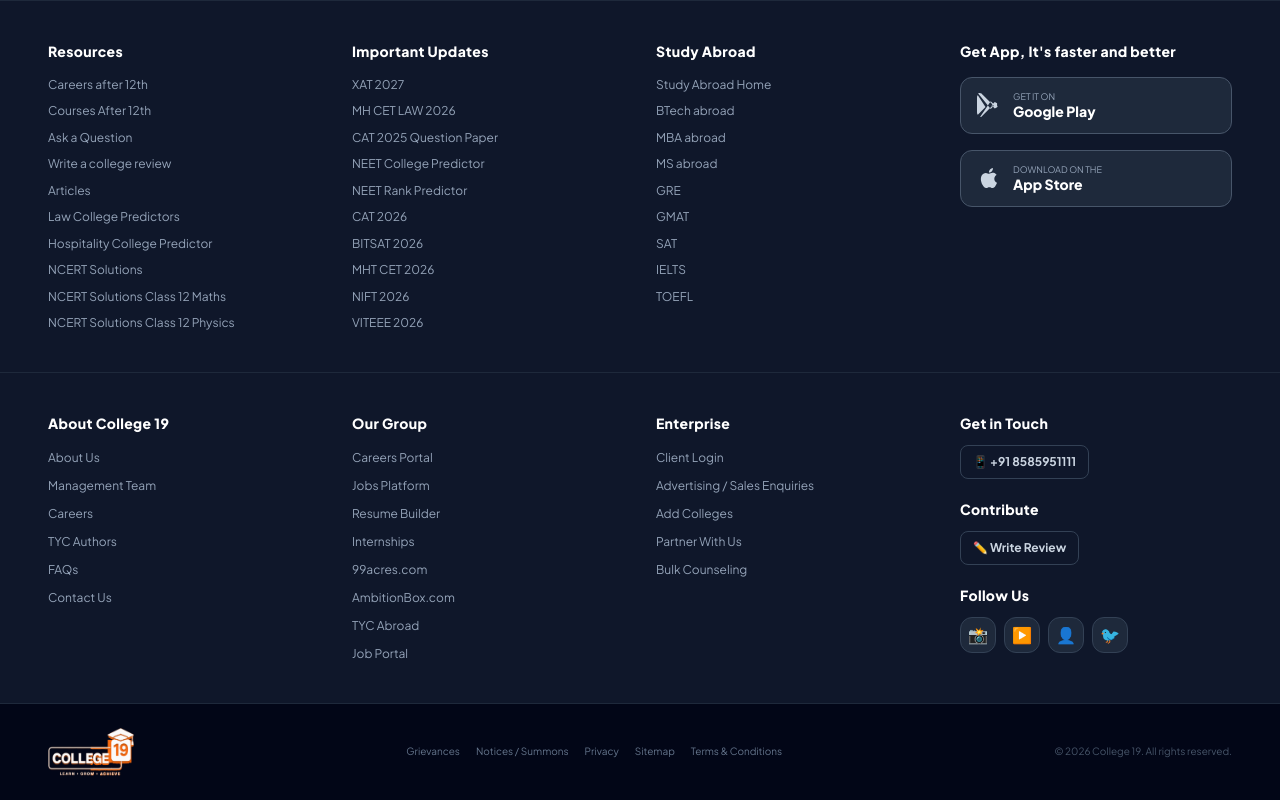
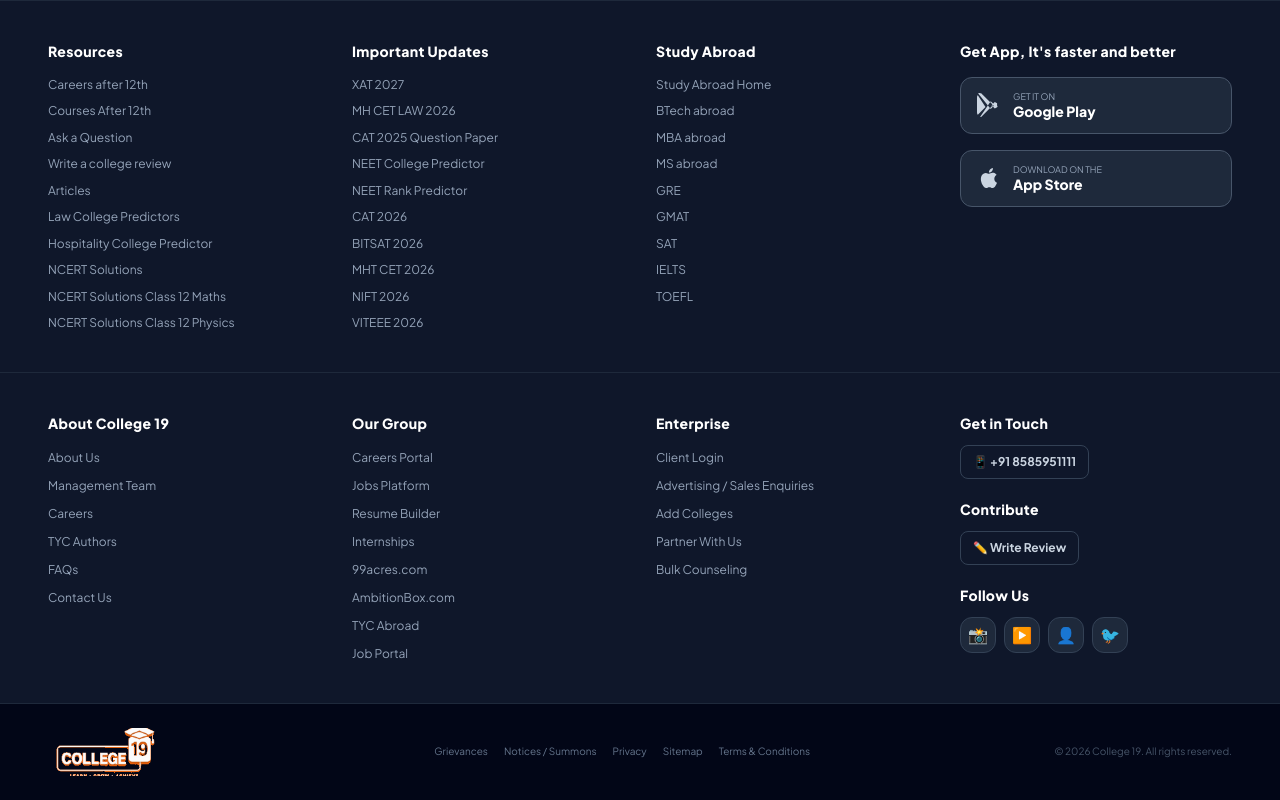
Before and after one commit to 08Satyamkumar/Think_Your_College, a Next.js app: page / in a window 1280 px wide. Shown: the part 6055-6855 px from the top of the page. Built offline with nearby package versions, Linux system fonts and the light colour scheme.

Commit message:
design: create dedicated logo-footer.png with background matching slate-950 to blend logo perfectly in the footer bottom bar

```diff
--- a/src/components/LayoutWrapper.tsx
+++ b/src/components/LayoutWrapper.tsx
@@ -3379,7 +3379,7 @@ export default function LayoutWrapper({
             {/* Logo (Official Brand Logo) */}
             <div className="flex flex-col items-start select-none py-1">
               <img
-                src="/logo.png?v=3"
+                src="/logo-footer.png?v=3"
                 alt="College 19"
                 className="h-11 md:h-12 w-auto object-contain"
               />
```
Also changed, not shown: public/logo-footer.png (added), public/logo.png.
